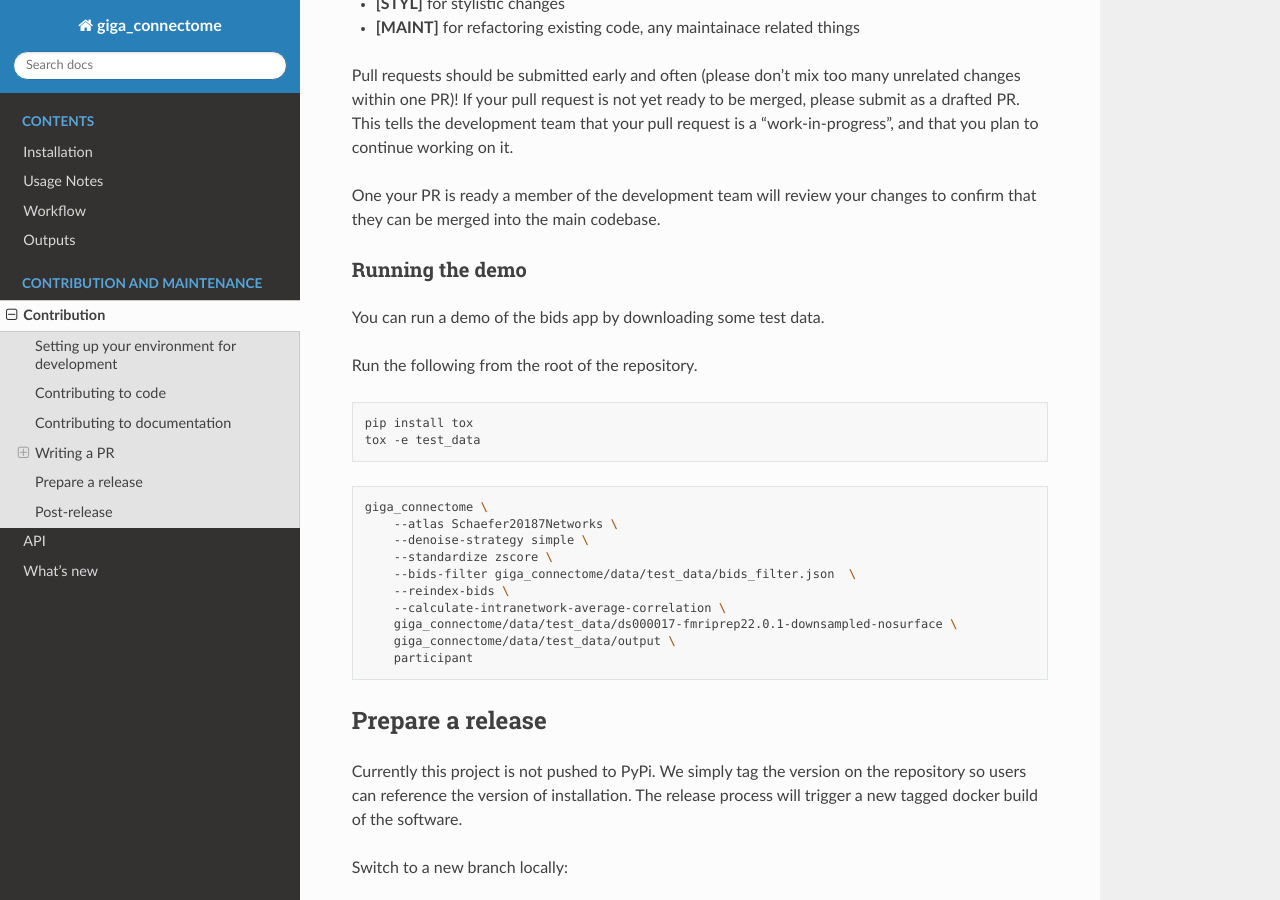
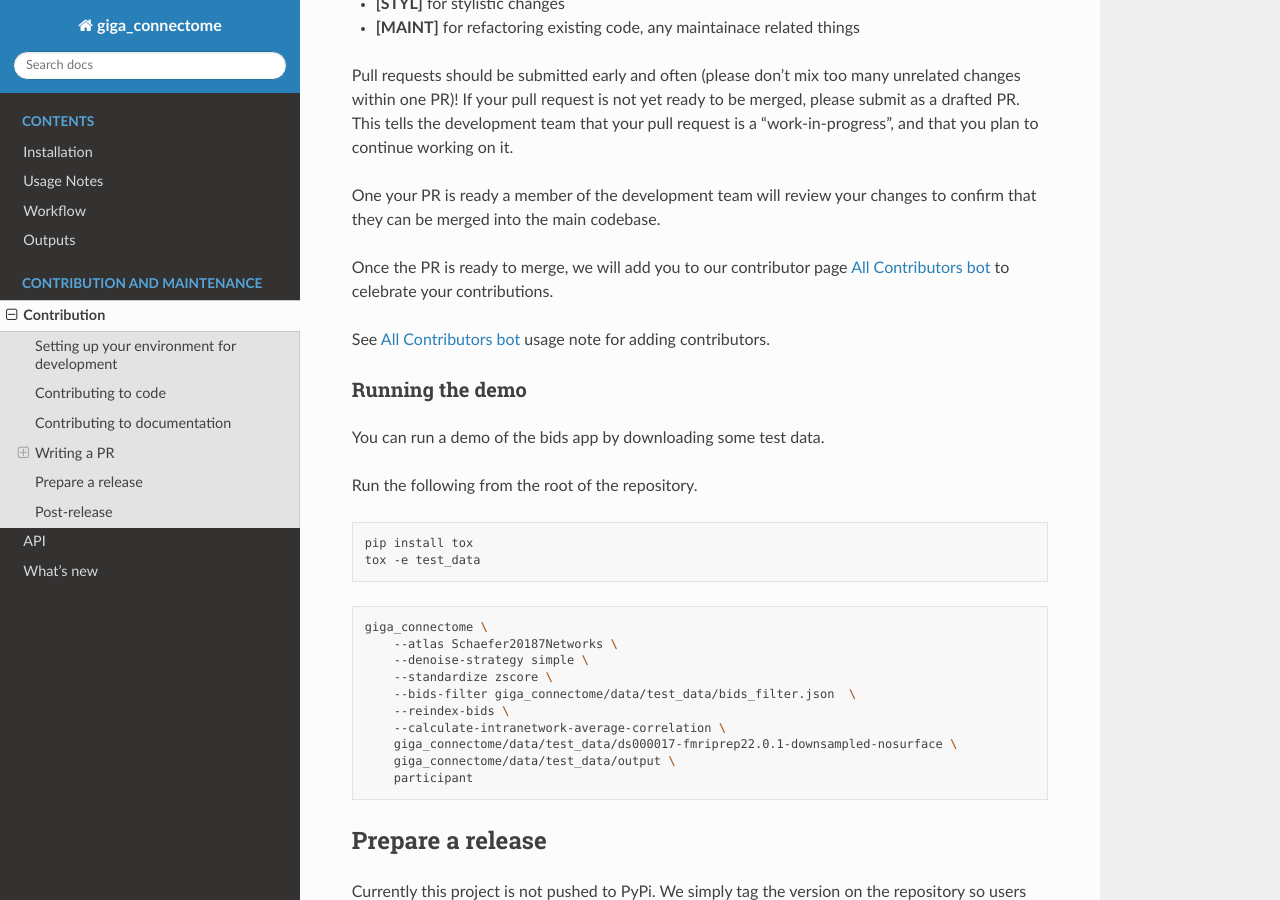
Before and after one commit to bids-apps/giga_connectome, a Sphinx documentation site: the page built from docs/source/contributing.md, in a window 1280 px wide and 900 px high, scrolled down 2512 px. Built offline with Sphinx 7.4.7 and the Read the Docs theme 3.1.0, drawn with Linux system fonts in a browser that asks for light colours; the version number could not be read and is left out.

Commit message:
Add all contributor bots (#192)
* Update README.md for all contributor bots

Closes #161

* ENH add badge

* DOCS add instruction for all contributors bot

* DOCS update instructions

* ADD .all-contributorsrc

```diff
--- a/docs/source/contributing.md
+++ b/docs/source/contributing.md
@@ -115,6 +115,10 @@ This tells the development team that your pull request is a "work-in-progress",
 
 One your PR is ready a member of the development team will review your changes to confirm that they can be merged into the main codebase.
 
+Once the PR is ready to merge, we will add you to our contributor page [All Contributors bot](https://allcontributors.org/) to celebrate your contributions.
+
+See [All Contributors bot](https://allcontributors.org/docs/en/bot/usage) usage note for adding contributors.
+
 ### Running the demo
 
 You can run a demo of the bids app by downloading some test data.
```
Also changed, not shown: README.md (+12 -0 lines), 1 other file.
